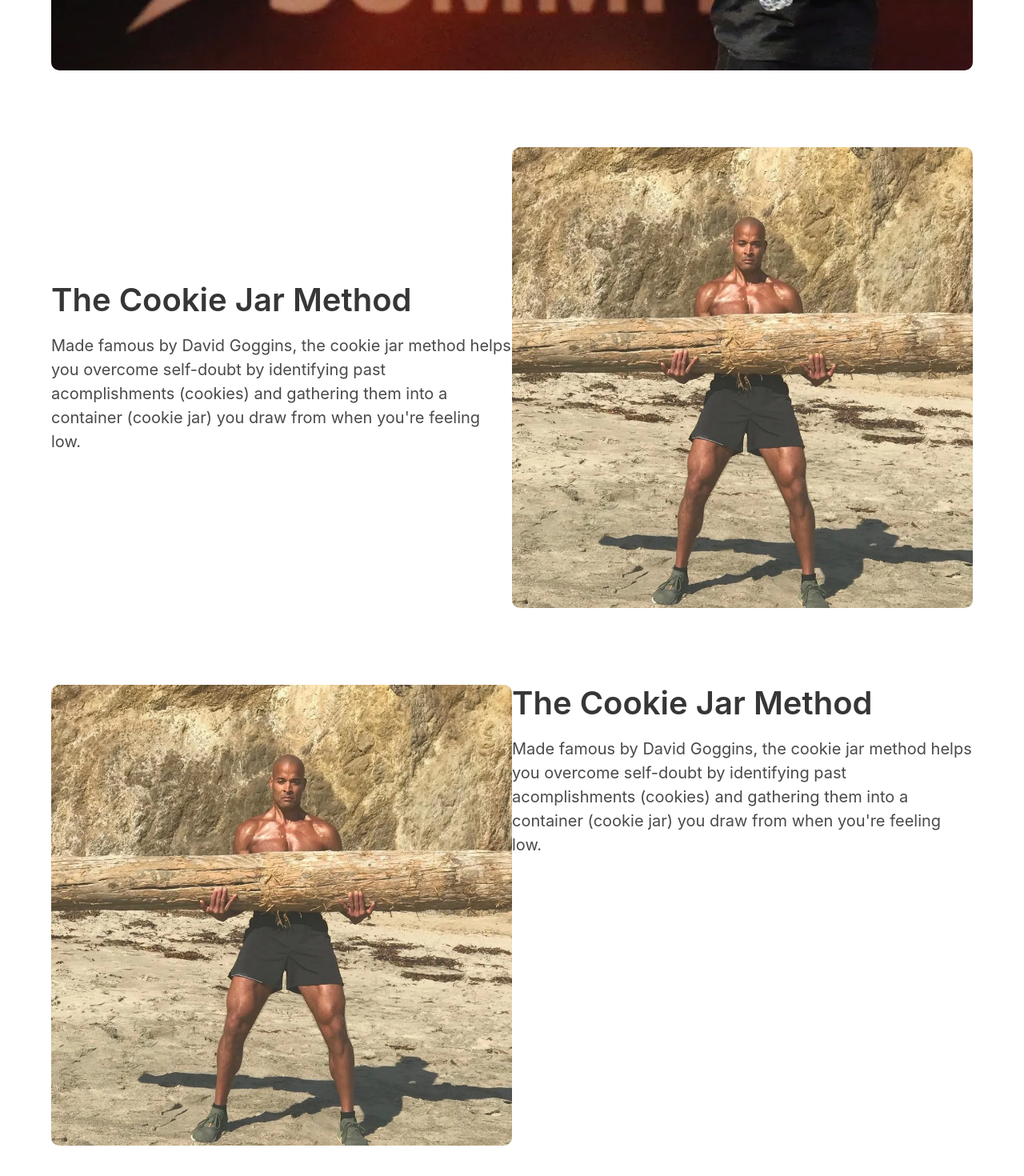
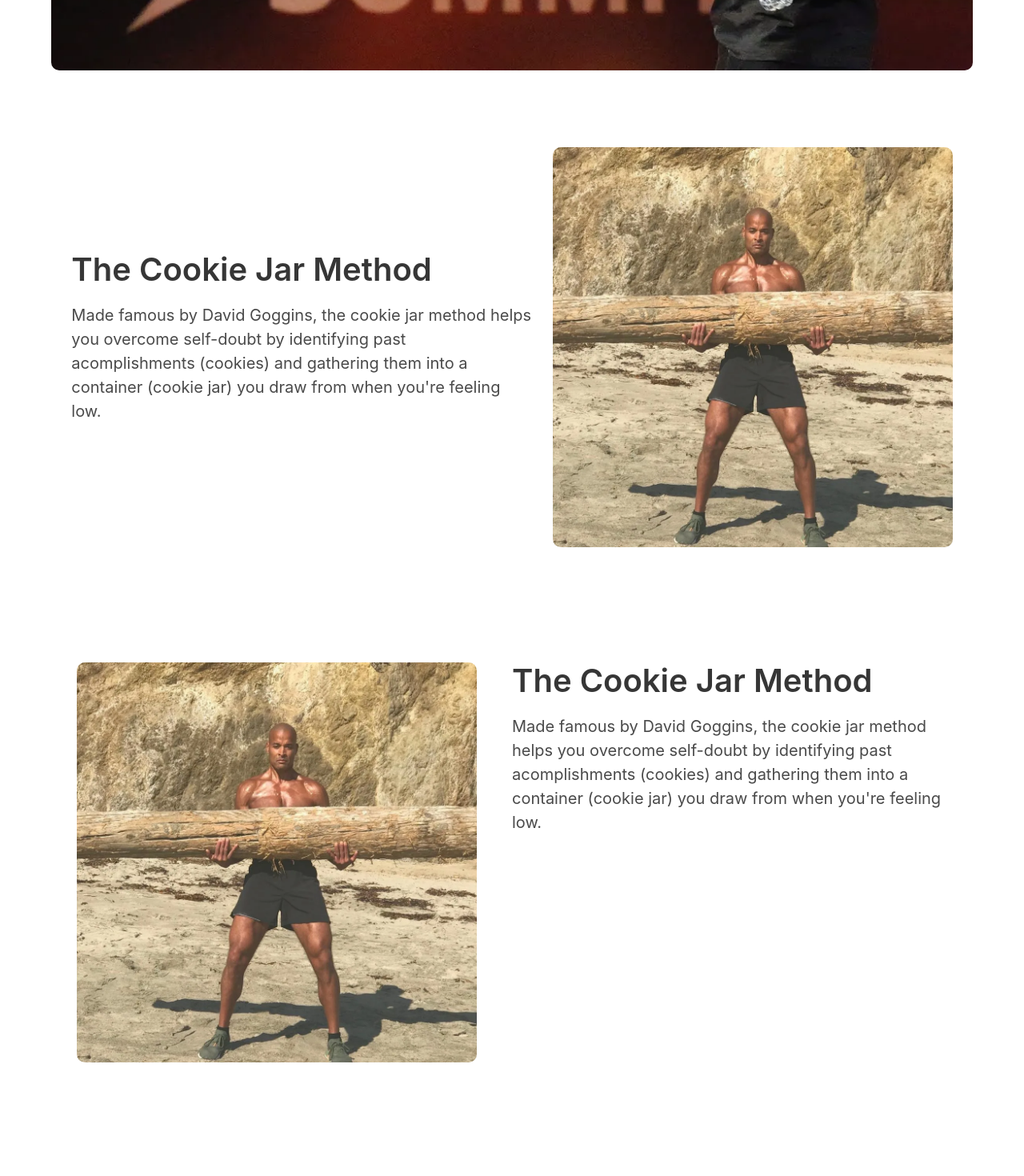
Before and after one commit to hauze-v/cookie-jar, an Angular app: page / in a window 1280 px wide. Shown: the part 740-2210 px from the top of the page at 80% size. After the commit the page ends 2164 px from the top, so only its background shows below. Built offline with nearby package versions, Linux system fonts and the light colour scheme.

Commit message:
Refactored and styled description section

```diff
--- a/src/app/app.component.css
+++ b/src/app/app.component.css
@@ -31,7 +31,23 @@
   grid-template-columns: 1fr 1fr;
 }
 
+#cookie-jar-desc {
+  display: flex;
+  justify-content: space-evenly;
+  align-items: center;
+}
+
+/* #cookie-jar-desc figure img{
+  float: right;
+} */
+
+
 #cookie-jar-desc-content {
   display: flex;
   align-items: center;
+  width: 50%;
 }
+
+.medium-image {
+  width: 500px;
+}
--- a/src/app/app.component.html
+++ b/src/app/app.component.html
@@ -52,30 +52,32 @@
     <div id="cookie-jar-desc-content" class="content is-medium">
       <div>
         <h1>The Cookie Jar Method</h1>
-        <p>Made famous by David Goggins, the cookie jar method helps you overcome self-doubt by identifying past acomplishments (cookies) and gathering them into a container (cookie jar) you draw from when you're feeling low.</p>
+        <p>Made famous by David Goggins, the cookie jar method helps you overcome self-doubt by identifying past
+          acomplishments (cookies) and gathering them into a container (cookie jar) you draw from when you're feeling
+          low.</p>
       </div>
     </div>
-    <div class="image">
     <figure class="image">
-        <img class="image-border" src="../assets/images/Goggins_Log.webp">
+      <img class="image-border medium-image" src="../assets/images/Goggins_Log.webp">
     </figure>
-    </div>
   </div>
 </section>
 <!-- /.section-description -->
 
 <!-- .section-how-it-works -->
-<section class="section">
+<section class="section m-6">
   <div id="cookie-jar-how-it-works" class="container grid">
     <div class="image">
       <figure class="image">
-        <img class="image-border" src="../assets/images/Goggins_Log.webp">
+        <img class="image-border medium-image" src="../assets/images/Goggins_Log.webp">
       </figure>
     </div>
     <div id="cookie-jar-how-content" class="content is-medium">
       <div>
         <h1>The Cookie Jar Method</h1>
-        <p>Made famous by David Goggins, the cookie jar method helps you overcome self-doubt by identifying past acomplishments (cookies) and gathering them into a container (cookie jar) you draw from when you're feeling low.</p>
+        <p>Made famous by David Goggins, the cookie jar method helps you overcome self-doubt by identifying past
+          acomplishments (cookies) and gathering them into a container (cookie jar) you draw from when you're feeling
+          low.</p>
       </div>
     </div>
   </div>
```
Lines whose indentation alone changed are shown as unchanged.
